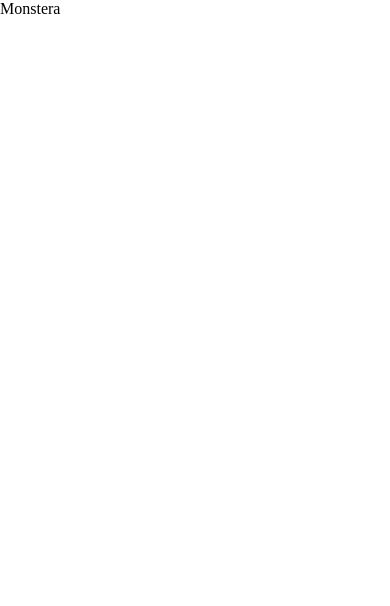
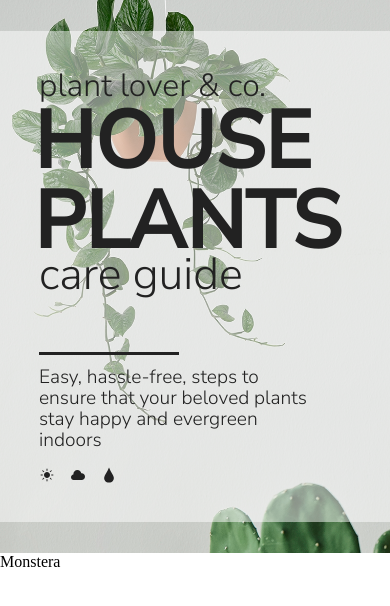
Before and after one commit to Subaru-Goto/cross-over-psd-plant, a React (Vite) app: page / in a window 390 px wide. Shown: the top 606 px of the page. Built offline with nearby package versions, Linux system fonts and the light colour scheme.

Commit message:
adding hero section

```diff
--- a/src/App.jsx
+++ b/src/App.jsx
@@ -1,9 +1,11 @@
 import Monstera from './components/Monstera';
+import HeroSection from './components/HeroSection';
 
 function App() {
 
   return (
     <main>
+      <HeroSection />
       <Monstera />
     </main>
   )
--- /dev/null
+++ b/src/components/HeroSection.jsx
@@ -0,0 +1,31 @@
+import React from "react";
+import "../styles/heroSection.css";
+import "../index.css";
+import { IoIosSunny, IoIosCloudy } from "react-icons/io";
+import { GiWaterDrop } from "react-icons/gi";
+
+const HeroSection = () => {
+  return (
+    <>
+      <main className="hero-section">
+        <div className="title">
+          <p>plant lover & co.</p>
+          <h1>HOUSE PLANTS</h1>
+          <h2>care guide</h2>
+        </div>
+        <div className="text">
+          <p>
+            Easy, hassle-free, steps to ensure that your beloved plants stay
+            happy and evergreen indoors
+          </p>
+          <div className="icons">
+            <IoIosSunny /> <IoIosCloudy />
+            <GiWaterDrop />
+          </div>
+        </div>
+      </main>
+    </>
+  );
+};
+
+export default HeroSection;
--- /dev/null
+++ b/src/styles/heroSection.css
@@ -0,0 +1,141 @@
+@import url("https://fonts.googleapis.com/css2?family=Nunito+Sans:opsz,wght@6..12,300;6..12,500&display=swap");
+
+* {
+  padding: 0;
+  margin: 0;
+}
+
+.hero-section {
+  background-image: url("../assets/images/background-image_1.jpg");
+  background-size: cover;
+  color: white;
+  font-family: "Nunito Sans", Verdana, sans-serif;
+  padding: 8% 0;
+}
+
+.title {
+  padding: 0 33%;
+}
+
+.hero-section p {
+  font-size: 2rem;
+  font-weight: 300;
+  line-height: 1;
+}
+
+.hero-section h1 {
+  font-size: 8rem;
+  font-weight: 600;
+  line-height: 1;
+  margin-left: -9px;
+}
+
+.hero-section h2 {
+  font-size: 4.5rem;
+  font-weight: 300;
+  line-height: 0.6;
+}
+
+.text {
+  padding-left: 120px;
+  padding-top: 8%;
+}
+
+.text p {
+  font-size: 1.8rem;
+  font-weight: 300;
+  position: relative;
+  width: 43%;
+  line-height: 1.1;
+}
+
+.text p::before {
+  content: "";
+  height: 3px;
+  width: 180px;
+  position: absolute;
+  background: white;
+  top: -15px;
+}
+
+.text .icons {
+  font-size: 1.5rem;
+  padding-top: 15px;
+  display: flex;
+  gap: 15px;
+}
+
+@media screen and (max-width: 1200px) {
+  .hero-section h1 {
+    font-size: 6.5rem;
+  }
+
+  .hero-section h2 {
+    font-size: 3.7rem;
+    font-weight: 300;
+    line-height: 0.6;
+  }
+
+  .text p {
+    font-size: 1.4rem;
+    width: 45%;
+  }
+
+  .text p::before {
+    width: 140px;
+  }
+}
+
+@media screen and (max-width: 850px) {
+  .hero-section h1 {
+    font-size: 5rem;
+  }
+
+  .hero-section h1 {
+    font-size: 5rem;
+    margin-left: -5px;
+  }
+
+  .hero-section h2 {
+    font-size: 2.8rem;
+    font-weight: 300;
+    line-height: 0.6;
+  }
+
+  .text p {
+    font-size: 1.2rem;
+    width: 50%;
+  }
+
+  .text p::before {
+    width: 140px;
+  }
+}
+
+@media screen and (max-width: 600px) {
+  .title {
+    padding: 10%;
+    background-color: rgba(255, 255, 255, 0.5);
+    color: #222;
+  }
+
+  .text {
+    padding: 10%;
+    background-color: rgba(255, 255, 255, 0.5);
+    color: #222;
+  }
+  .text p {
+    width: 87%;
+  }
+
+  .text p::before {
+    width: 140px;
+    background-color: #222;
+  }
+  .text .icons {
+    font-size: 1rem;
+    padding-top: 15px;
+    display: flex;
+    gap: 15px;
+  }
+}
```
Also changed, not shown: 1 other file (tests, documents, lock files or other folders).
